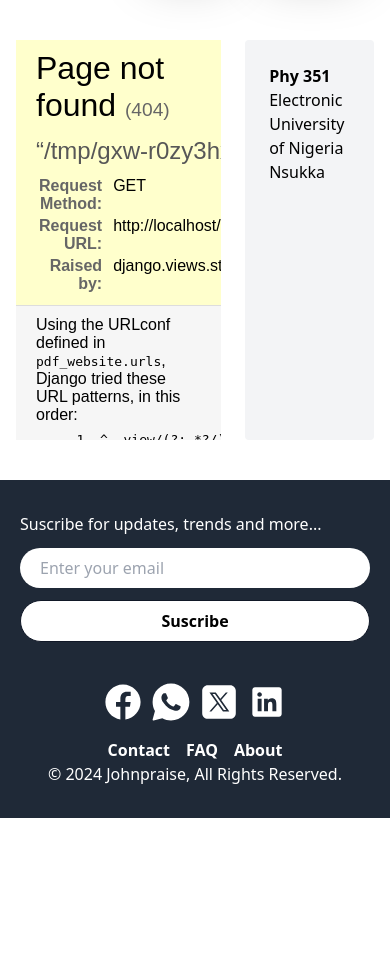
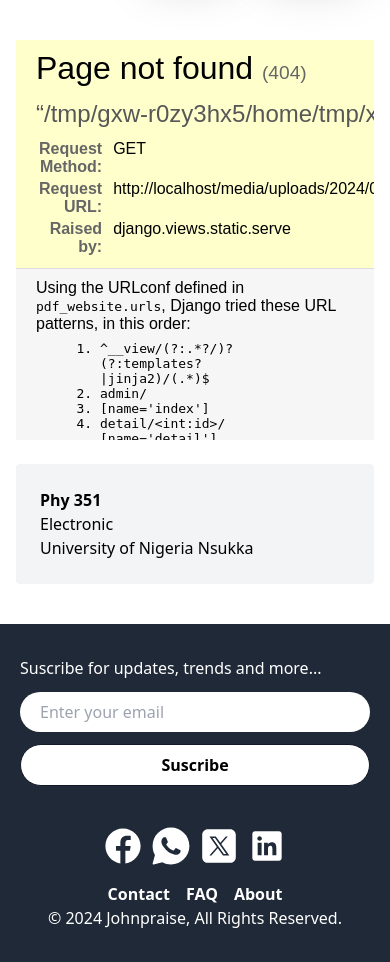
Before and after one commit to Otuja/pdf_project, a Django app: page /detail/5/ in a window 390 px wide. Shown: the part 135-1097 px from the top of the page. Before the commit the page ends 953 px from the top, so only its background shows below. Run offline with Django 5.2, Linux system fonts and the light colour scheme; data comes from the database, SQL or seed files in the repository; some libraries are stand-ins or nearby versions.

Commit message:
recent style

```diff
--- a/pdf_app/templates/detail.html
+++ b/pdf_app/templates/detail.html
@@ -3,12 +3,12 @@
 {% block title %} {{pdf.coursecode}} {% endblock %}
 
 {% block content %}
-    <div class="grid grid-cols-5 gap-6">
-        <div class="col-span-3">
+    <div class="flex flex-col lg:grid lg:grid-cols-5 gap-6">
+        <div class="lg:col-span-3">
             <iframe src="{{pdf.upload.url}}" frameborder="0" height="400" class="w-full"></iframe>
         </div>
 
-        <div class="col-span-2 p-6 bg-gray-100 rounded">
+        <div class="lg:col-span-2 p-6 bg-gray-100 rounded">
             <div class="container mx-auto">
                 <h1 class="font-extrabold">{{pdf.coursecode}}</h1>
                 <h2 class="text-base overflow-ellipsis">{{pdf.coursename}}</h2>
--- a/pdf_website/settings.py
+++ b/pdf_website/settings.py
@@ -14,7 +14,7 @@ from pathlib import Path
 import os
 import dj_database_url
 from decouple import config
-from cloudinary_storage.storage import MediaCloudinaryStorage
+# from cloudinary_storage.storage import MediaCloudinaryStorage
 
 
 # Build paths inside the project like this: BASE_DIR / 'subdir'.
@@ -47,9 +47,9 @@ INSTALLED_APPS = [
     'django.contrib.contenttypes',
     'django.contrib.sessions',
     'django.contrib.messages',
-    'cloudinary_storage',
+    # 'cloudinary_storage',
     'django.contrib.staticfiles',
-    'cloudinary',
+    # 'cloudinary',
     'pdf_app',
 
 
```
